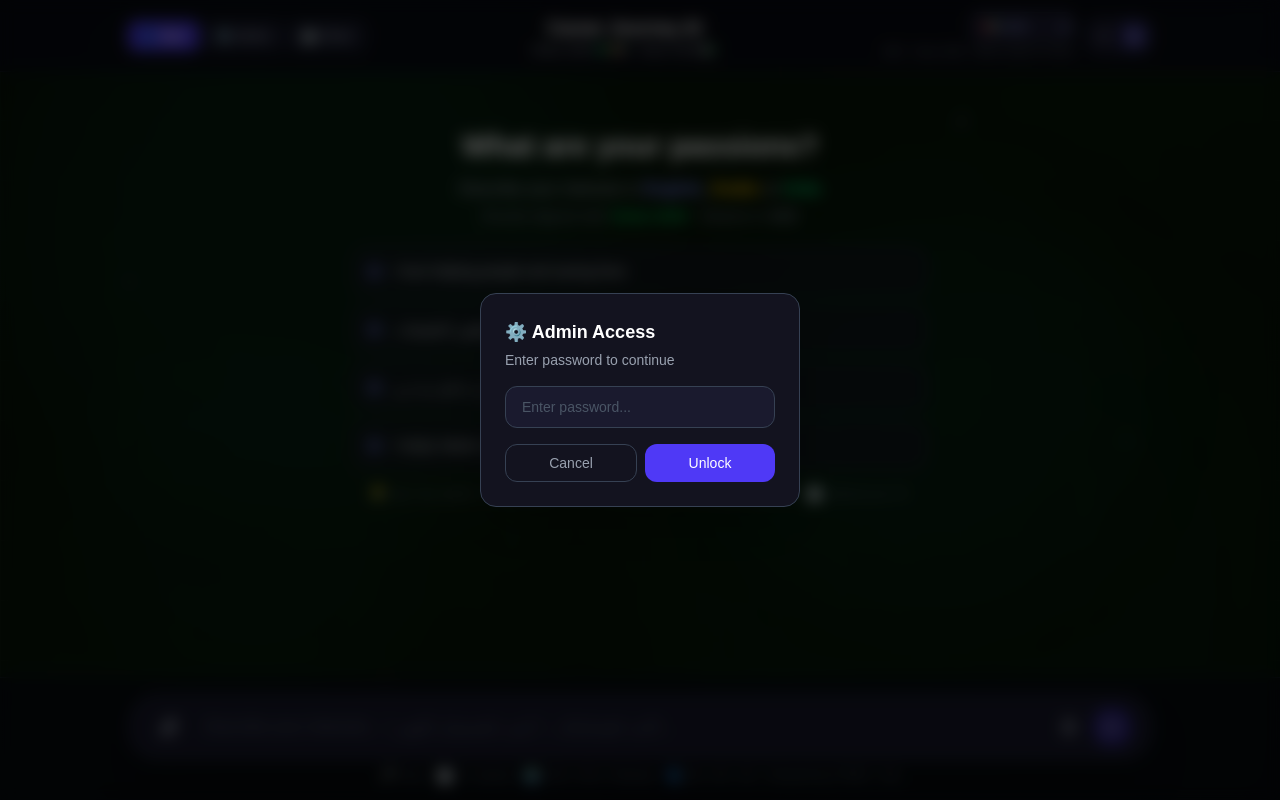
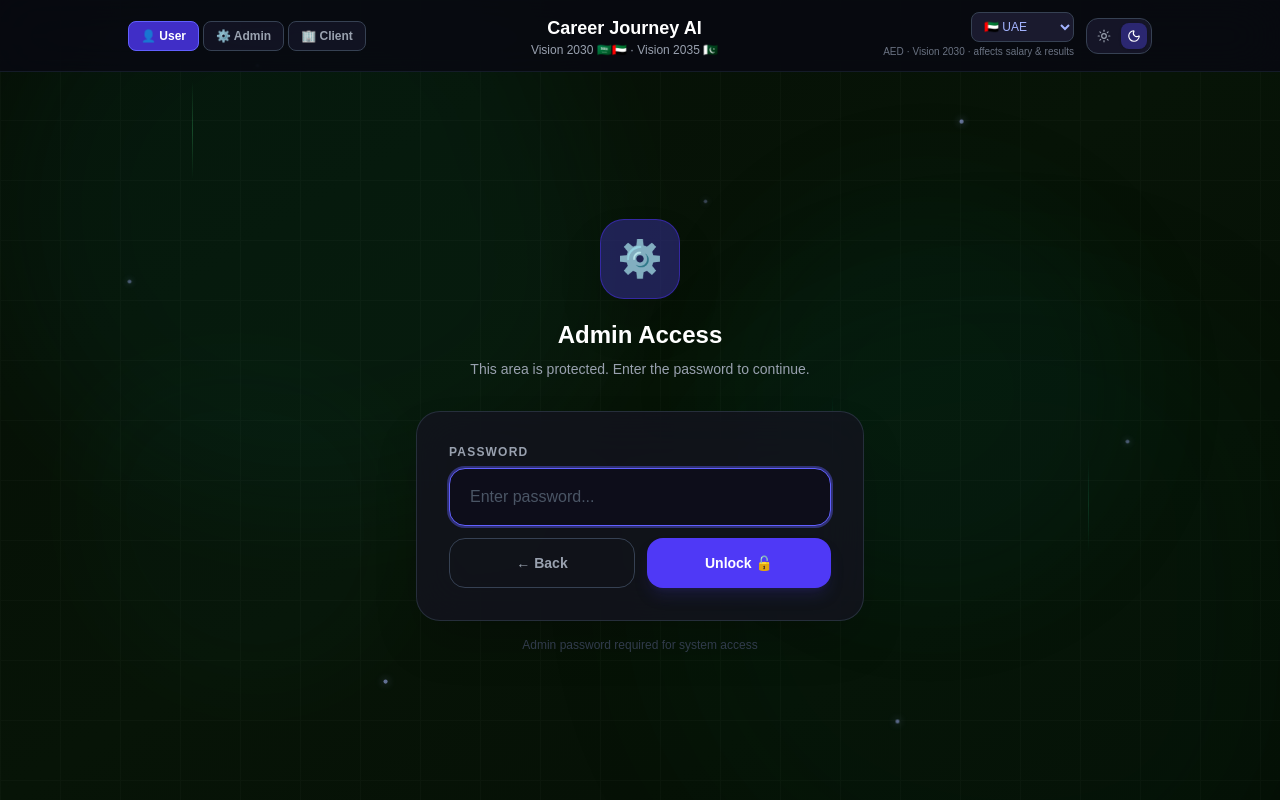
Before and after one commit to Amrqahtan-7/career-journey-ai, a Next.js app: page / in a window 1280 px wide. Both pictures are taken after a click on the button "⚙️ Admin". Built offline with nearby package versions, Linux system fonts and the light colour scheme.

Commit message:
add password protection for admin and client

```diff
--- a/app/page.tsx
+++ b/app/page.tsx
@@ -930,7 +930,7 @@ export default function Home() {
       {view === "client" && <div className="relative z-10 flex-1 overflow-y-auto"><ClientDashboard dark={dark} /></div>}
 
       {/* ── USER CHAT ── */}
-      {view === "user" && (
+      {view === "user" && !showPasswordModal && (
         <>
           <div className="relative z-10 flex-1 overflow-y-auto px-6 py-6">
             {messages.length === 0 && (
@@ -1045,38 +1045,79 @@ export default function Home() {
         </>
       )}
 
-      {/* ── PASSWORD MODAL ── */}
+      {/* ── PASSWORD SCREEN (full page, renders inside layout) ── */}
       {showPasswordModal && (
-        <div className="fixed inset-0 z-50 flex items-center justify-center bg-black/60 backdrop-blur-sm">
-          <div className={`rounded-2xl border p-6 w-80 shadow-2xl ${dark ? "bg-[#13131f] border-gray-700" : "bg-white border-gray-200"}`}>
-            <div className={`text-lg font-bold mb-1 ${dark ? "text-white" : "text-black"}`}>
-              {pendingView === "admin" ? "⚙️ Admin Access" : "🏢 Client Access"}
+        <div className="relative z-10 flex-1 flex items-center justify-center px-6">
+          <div className="w-full max-w-md">
+            {/* Icon + Title */}
+            <div className="text-center mb-8">
+              <div className={`inline-flex items-center justify-center w-20 h-20 rounded-3xl mb-5 text-4xl shadow-2xl border
+                ${pendingView === "admin"
+                  ? dark ? "bg-indigo-900/60 border-indigo-700/60" : "bg-indigo-50 border-indigo-200"
+                  : dark ? "bg-emerald-900/60 border-emerald-700/60" : "bg-emerald-50 border-emerald-200"}`}>
+                {pendingView === "admin" ? "⚙️" : "🏢"}
               </div>
-            <div className={`text-sm mb-4 ${dark ? "text-gray-400" : "text-gray-500"}`}>
-              Enter password to continue
+              <h2 className={`text-2xl font-bold mb-2 ${dark ? "text-white" : "text-gray-900"}`}>
+                {pendingView === "admin" ? "Admin Access" : "Client Access"}
+              </h2>
+              <p className={`text-sm ${dark ? "text-gray-400" : "text-gray-500"}`}>
+                This area is protected. Enter the password to continue.
+              </p>
             </div>
+
+            {/* Password card */}
+            <div className={`rounded-3xl border p-8 backdrop-blur-xl shadow-2xl
+              ${dark ? "bg-[#13131f]/80 border-gray-700/60" : "bg-white/90 border-gray-200"}`}>
+
+              <label className={`block text-xs font-bold uppercase tracking-widest mb-2
+                ${dark ? "text-gray-400" : "text-gray-500"}`}>
+                Password
+              </label>
               <input
                 type="password"
                 placeholder="Enter password..."
                 value={passwordInput}
                 onChange={e => { setPasswordInput(e.target.value); setPasswordError(""); }}
                 onKeyDown={e => { if (e.key === "Enter") handlePasswordUnlock(); }}
-              className={`w-full px-4 py-2.5 rounded-xl border outline-none text-sm mb-2 ${dark ? "bg-[#1a1a2e] border-gray-700 text-white placeholder-gray-600" : "bg-gray-50 border-gray-300 text-black placeholder-gray-400"}`}
+                className={`w-full px-5 py-4 rounded-2xl border outline-none text-base mb-3 transition-all
+                  focus:ring-2 focus:ring-indigo-500/40
+                  ${dark
+                    ? "bg-[#0d0d1a] border-gray-700 text-white placeholder-gray-600 focus:border-indigo-500"
+                    : "bg-gray-50 border-gray-300 text-black placeholder-gray-400 focus:border-indigo-400"}`}
                 autoFocus
               />
-            {passwordError && <div className="text-red-400 text-xs mb-3">{passwordError}</div>}
-            <div className="flex gap-2 mt-2">
+
+              {/* Error message */}
+              {passwordError && (
+                <div className={`flex items-center gap-2 px-4 py-2.5 rounded-xl mb-4 text-sm
+                  ${dark ? "bg-red-900/30 border border-red-800/50 text-red-400" : "bg-red-50 border border-red-200 text-red-600"}`}>
+                  <span>⚠️</span> {passwordError}
+                </div>
+              )}
+
+              {/* Buttons */}
+              <div className="flex gap-3">
                 <button
-                onClick={() => setShowPasswordModal(false)}
-                className={`flex-1 py-2 rounded-xl border text-sm font-medium ${dark ? "border-gray-700 text-gray-400 hover:text-white" : "border-gray-300 text-gray-500 hover:text-black"}`}>
-                Cancel
+                  onClick={() => { setShowPasswordModal(false); setPasswordInput(""); setPasswordError(""); }}
+                  className={`flex-1 py-3.5 rounded-2xl border text-sm font-semibold transition-all
+                    ${dark ? "border-gray-700 text-gray-400 hover:text-white hover:border-gray-500 hover:bg-white/5" : "border-gray-300 text-gray-500 hover:text-black hover:bg-gray-50"}`}>
+                  ← Back
                 </button>
                 <button
                   onClick={handlePasswordUnlock}
-                className="flex-1 py-2 rounded-xl bg-indigo-600 hover:bg-indigo-500 text-white text-sm font-medium">
-                Unlock
+                  className={`flex-1 py-3.5 rounded-2xl text-white text-sm font-semibold transition-all shadow-lg
+                    ${pendingView === "admin"
+                      ? "bg-indigo-600 hover:bg-indigo-500 shadow-indigo-900/30"
+                      : "bg-emerald-600 hover:bg-emerald-500 shadow-emerald-900/30"}`}>
+                  Unlock 🔓
                 </button>
               </div>
+            </div>
+
+            {/* Hint */}
+            <p className={`text-center text-xs mt-4 ${dark ? "text-gray-700" : "text-gray-400"}`}>
+              {pendingView === "admin" ? "Admin password required for system access" : "Client password required for employer view"}
+            </p>
           </div>
         </div>
       )}
```
Lines whose indentation alone changed are shown as unchanged.
